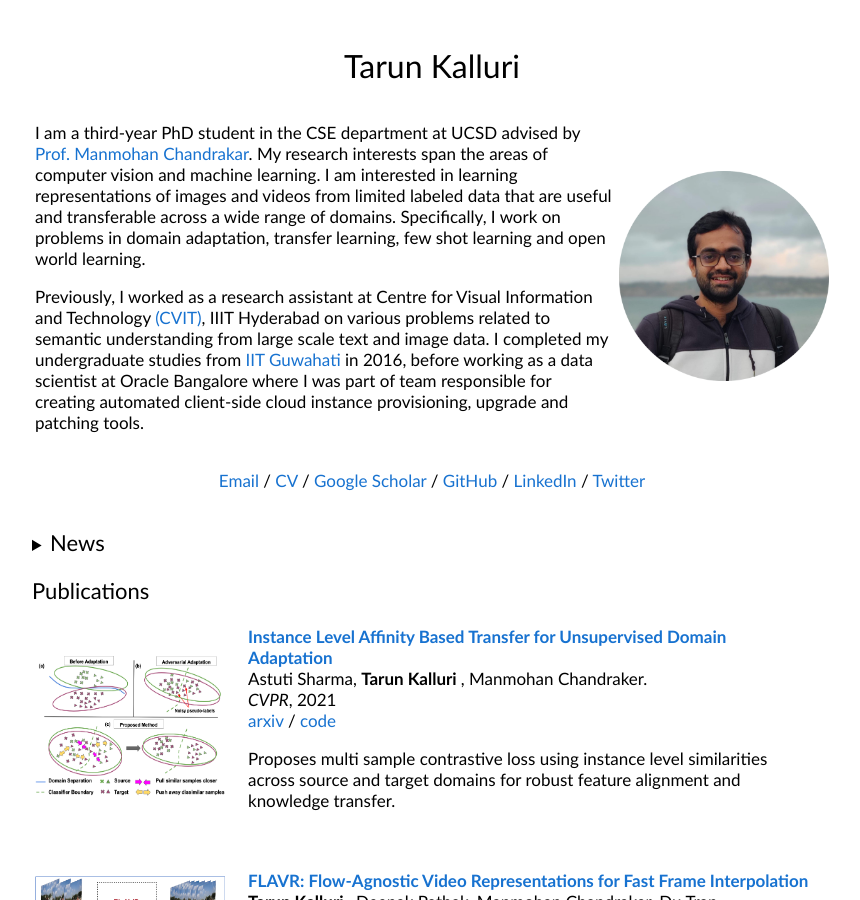
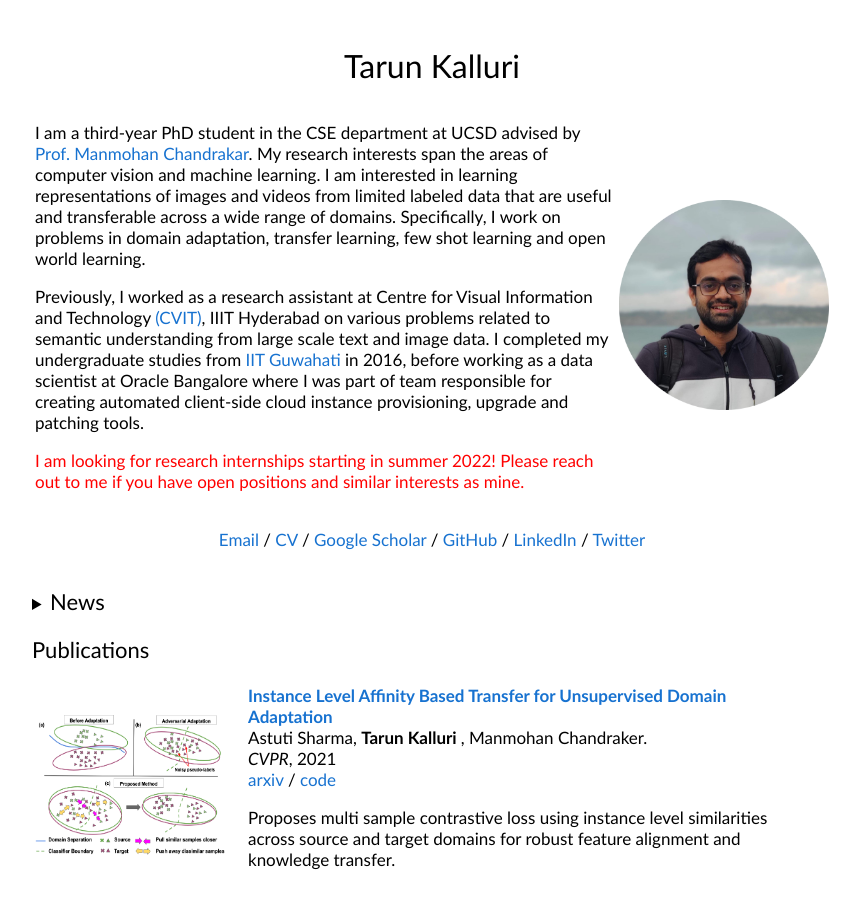
Before and after one commit to tarun005/tarun005.github.io, a Jekyll site: the page index.html, which Jekyll copies as it is, in a window 1280 px wide and 900 px high. Shown: the whole window, without its empty margins (208-1068 px from the left). Built offline with Jekyll 4.4.1, drawn with Linux system fonts in a browser that asks for light colours.

```diff
--- a/index.html
+++ b/index.html
@@ -37,6 +37,8 @@
 <!-- <a href="http://jacobsschool.ucsd.edu/visualcomputing/" target="_blank">Our group</a> at UCSD works on a wider variety of problems in computer vision involving graphics, 3D reconstruction, material estimation and robotics. </p> -->
 
 <p> Previously, I worked as a research assistant at Centre for Visual Information and Technology <a href="https://cvit.iiit.ac.in/" target="_blank">(CVIT)</a>, IIIT Hyderabad on various problems related to semantic understanding from large scale text and image data. I completed my undergraduate studies from <a href="https://www.flickr.com/photos/112446132@N04/albums/72157639004852166" target="_blank"> IIT Guwahati </a> in 2016, before working as a data scientist at Oracle Bangalore where I was part of team responsible for creating automated client-side cloud instance provisioning, upgrade and patching tools. </p>
+
+<p style="color:red;"> I am looking for research internships starting in summer 2022! Please reach out to me if you have open positions and similar interests as mine. </p>
 
 
 </td>
```
Also changed, not shown: 2 other files.
